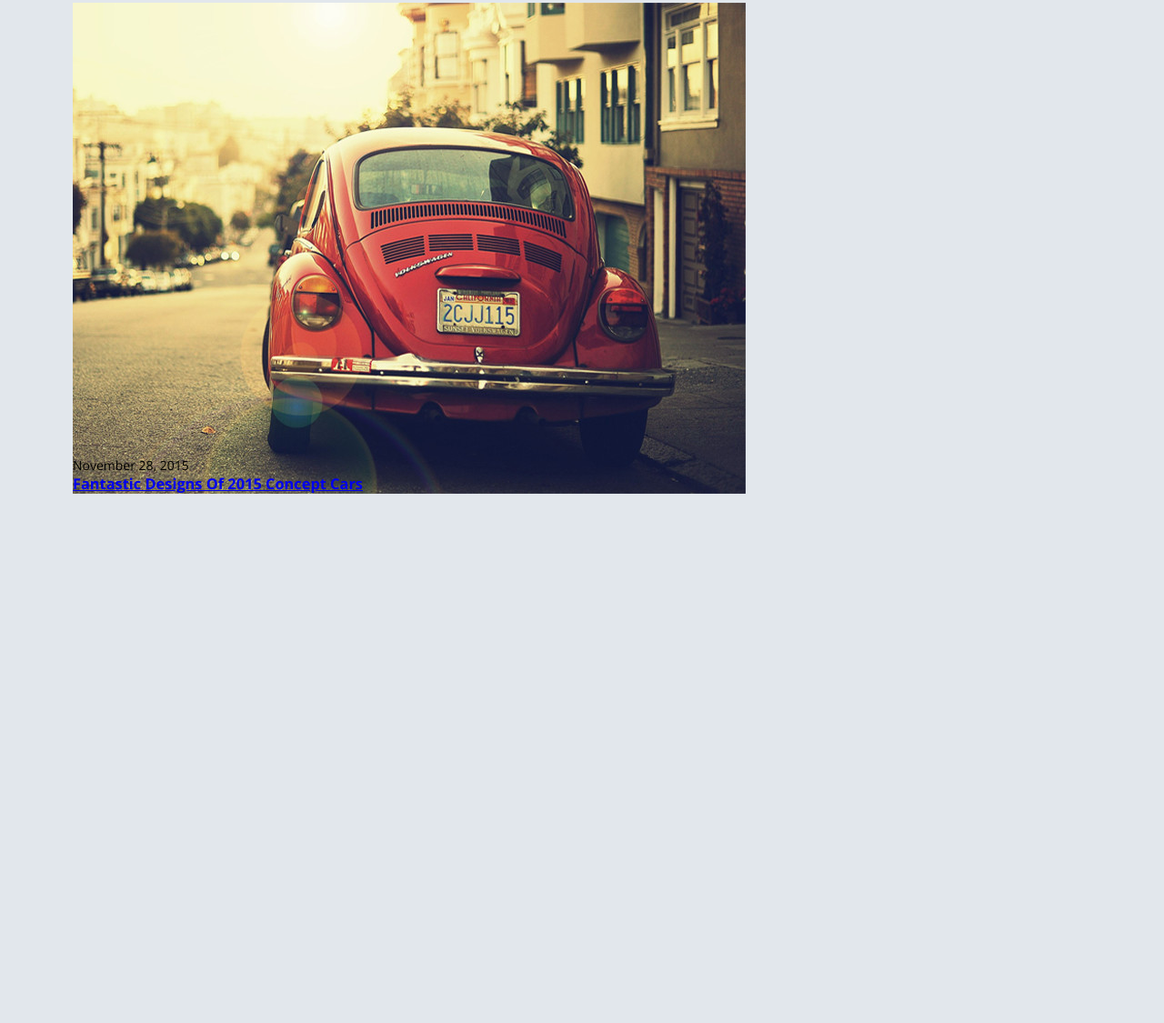
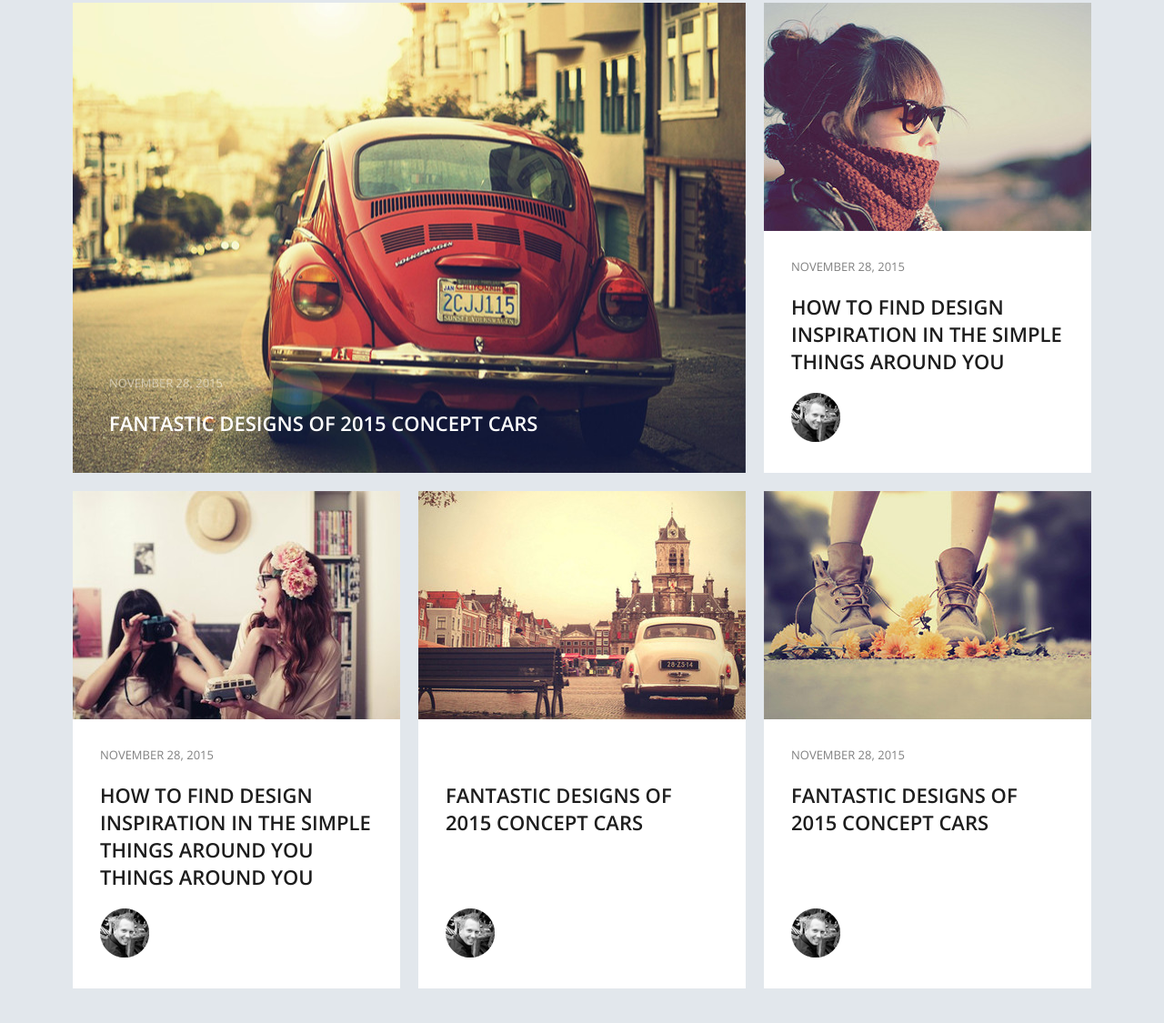
Before and after one commit to artemdyachenko/flexbox_lesson, a plain HTML site: page index.html in a window 1280 px wide. Shown: the part 87-1212 px from the top of the page at 91% size. Drawn offline with nearby package versions, Linux system fonts and the light colour scheme.

Commit message:
finish!!!

```diff
--- a/css/style.css
+++ b/css/style.css
@@ -11,6 +11,10 @@ body {
 }
 
 .blog {
+    display: flex;
+    flex-wrap: wrap;
+    justify-content: space-between;
+    align-items: stretch;
     width: 1120px;
     margin: 0 auto;
     padding: 90px 0;
@@ -20,7 +24,7 @@ body {
     display: flex;
     flex-direction: column;
     width: 360px;
-    min-height: 540px;
+    margin-bottom: 20px;
 }
 
 .blog-item--large {
@@ -29,3 +33,62 @@ body {
     background-size: cover;
     background-position: center;
 }
+
+.blog-item__img {
+    font-size: 0;
+}
+
+.blog-item__content {
+    flex-grow: 1;
+    display: flex;
+    flex-direction: column;
+    padding: 30px;
+    background-color: #fff;
+}
+
+.blog-item__content--large {
+    background-color: transparent;
+    flex-grow: 0;
+    padding: 40px;
+}
+
+.blog-item__date {
+    display: block;
+    min-height: 18px;
+    margin-bottom: 20px;
+    font-size: 13px;
+    text-transform: uppercase;
+    color: #818181;
+}
+
+.blog-item__date--white {
+    color: #fff;
+    opacity: 0.5;
+}
+
+.blog-item__title {
+    font-size: 22px;
+    font-weight: 600;
+    text-transform: uppercase;
+}
+
+.blog-item__title--white a {
+    color: #fff !important;
+}
+
+.blog-item__title:not(:last-child) {
+    margin-bottom: 20px;
+}
+
+.blog-item__title a {
+    text-decoration: none;
+    color: #1d1d1d;
+}
+
+.blog-item__title a:hover {
+    text-decoration: underline;
+}
+
+.blog-item__author {
+    margin-top: auto;
+}
--- a/index.html
+++ b/index.html
@@ -12,6 +12,80 @@
 
     <section class="blog">
         <article class="blog-item blog-item--large" style="background-image: url('img/car.jpg')">
+            <div class="blog-item__content blog-item__content--large">
+                <time class="blog-item__date blog-item__date--white">
+                    November 28, 2015
+                </time>
+                <h3 class="blog-item__title blog-item__title--white">
+                    <a href="#">
+                        Fantastic Designs Of 2015 Concept Cars
+                    </a>
+                </h3>
+            </div>
+        </article>
+        <article class="blog-item">
+            <div class="blog-item__img">
+                <img src="img/girl.jpg" alt="">
+            </div>
+            <div class="blog-item__content">
+                <time class="blog-item__date">
+                    November 28, 2015
+                </time>
+                <h3 class="blog-item__title">
+                    <a href="#">
+                        How To Find Design
+                        Inspiration In The Simple
+                        Things Around You
+                    </a>
+                </h3>
+                <a href="#" class="blog-item__author">
+                    <img src="img/author.png" alt="">
+                </a>
+            </div>
+        </article>
+        <article class="blog-item">
+            <div class="blog-item__img">
+                <img src="img/girls.jpg" alt="">
+            </div>
+            <div class="blog-item__content">
+                <time class="blog-item__date">
+                    November 28, 2015
+                </time>
+                <h3 class="blog-item__title">
+                    <a href="#">
+                        How To Find Design
+                        Inspiration In The Simple
+                        Things Around You
+                        Things Around You
+                    </a>
+                </h3>
+                <a href="#" class="blog-item__author">
+                    <img src="img/author.png" alt="">
+                </a>
+            </div>
+        </article>
+
+        <article class="blog-item">
+            <div class="blog-item__img">
+                <img src="img/city.jpg" alt="">
+            </div>
+            <div class="blog-item__content">
+                <time class="blog-item__date"></time>
+                <h3 class="blog-item__title">
+                    <a href="#">
+                        Fantastic Designs Of 2015 Concept Cars
+                    </a>
+                </h3>
+                <a href="#" class="blog-item__author">
+                    <img src="img/author.png" alt="">
+                </a>
+            </div>
+        </article>
+
+        <article class="blog-item">
+            <div class="blog-item__img">
+                <img src="img/legs.jpg" alt="">
+            </div>
             <div class="blog-item__content">
                 <time class="blog-item__date">
                     November 28, 2015
@@ -21,10 +95,10 @@
                         Fantastic Designs Of 2015 Concept Cars
                     </a>
                 </h3>
+                <a href="#" class="blog-item__author">
+                    <img src="img/author.png" alt="">
+                </a>
             </div>
-        </article>
-        <article class="blog-item">
-
         </article>
     </section>
 
```
